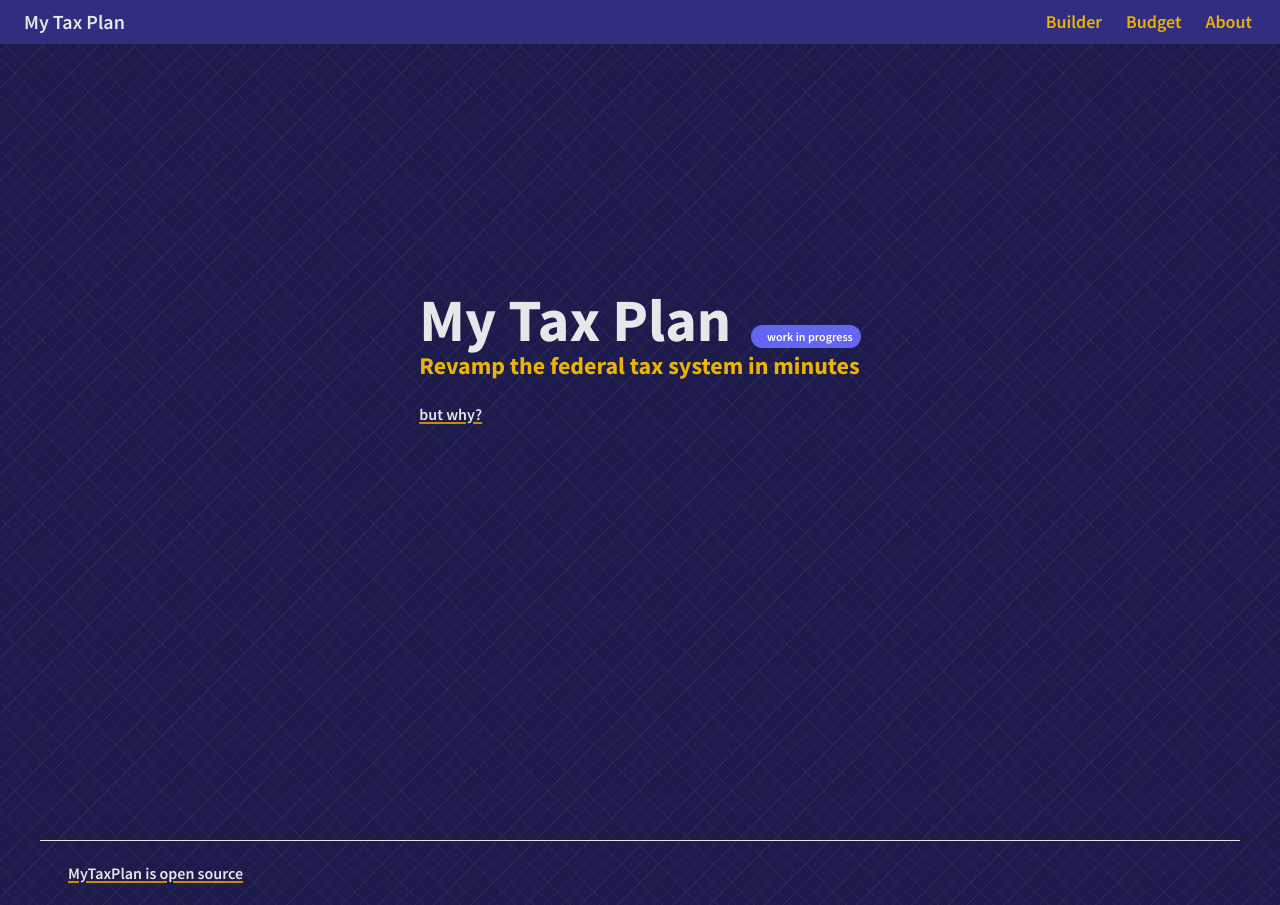
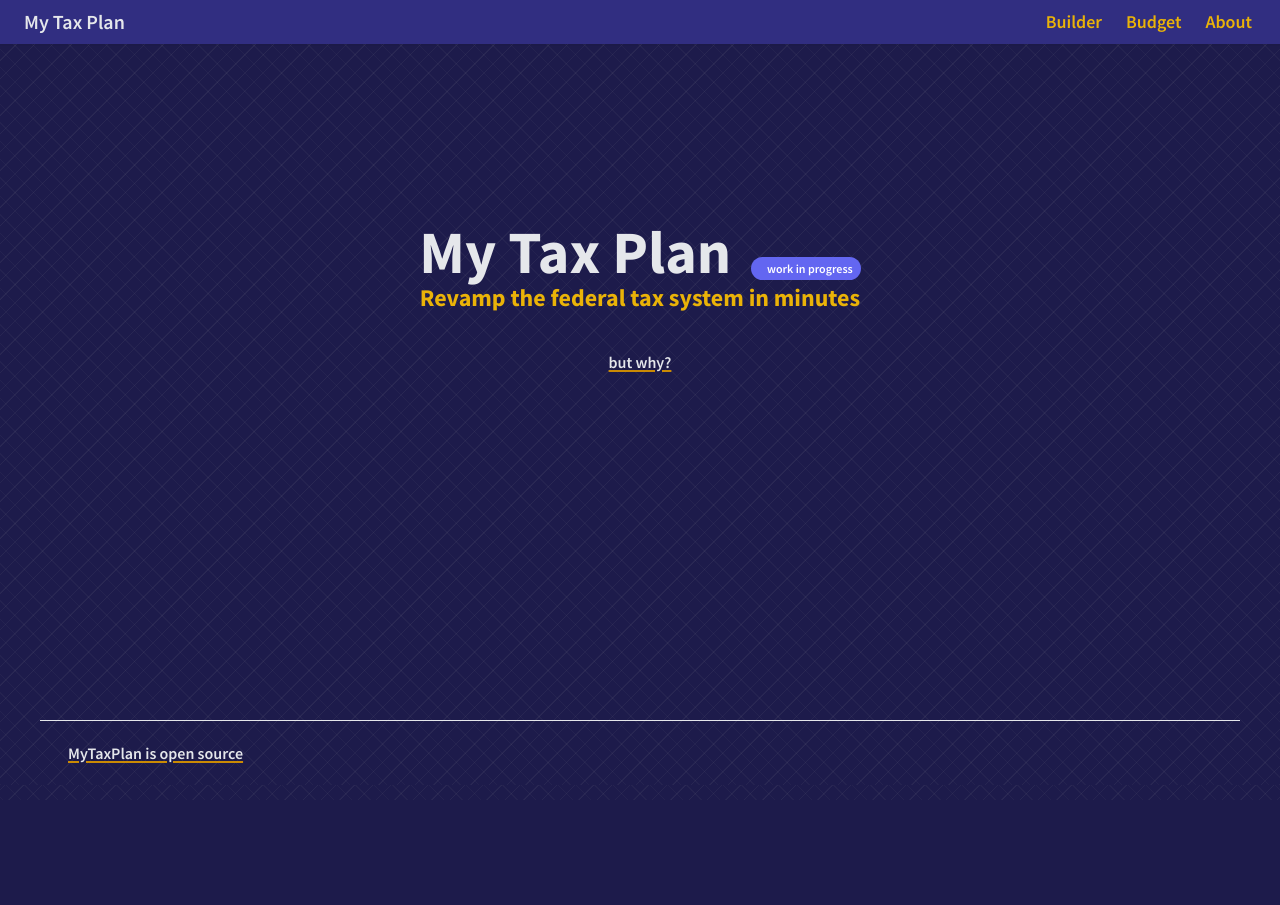
Before and after one commit to iethree/my-tax-plan, a Next.js app: page / in a window 1280 px wide. After the commit the page ends 800 px from the top, so only its background shows below. Built offline with nearby package versions, Linux system fonts and the light colour scheme.

Commit message:
better homepage sizing

```diff
--- a/components/Layout.tsx
+++ b/components/Layout.tsx
@@ -5,7 +5,7 @@
   return (
     <>
       <MenuBar />
-      <main className="mt-10">
+      <main className="pt-10">
         {children}
       </main>
       <Footer />
--- a/pages/index.tsx
+++ b/pages/index.tsx
@@ -4,11 +4,11 @@
 
 const Home: NextPage = () => {
   return (
-    <div className="h-screen flex flex-col justify-around">
+    <div className="h-[calc(100vh-120px)]">
       <Head>
         <title>My Tax Plan | Home</title>
       </Head>
-      <main className="p-3 max-w-4xl mx-auto pb-40">
+      <main className="flex flex-col items-center justify-center p-3 max-w-4xl mx-auto pb-40 h-full">
 
         <h1 className="mb-0">
          My Tax Plan
```
